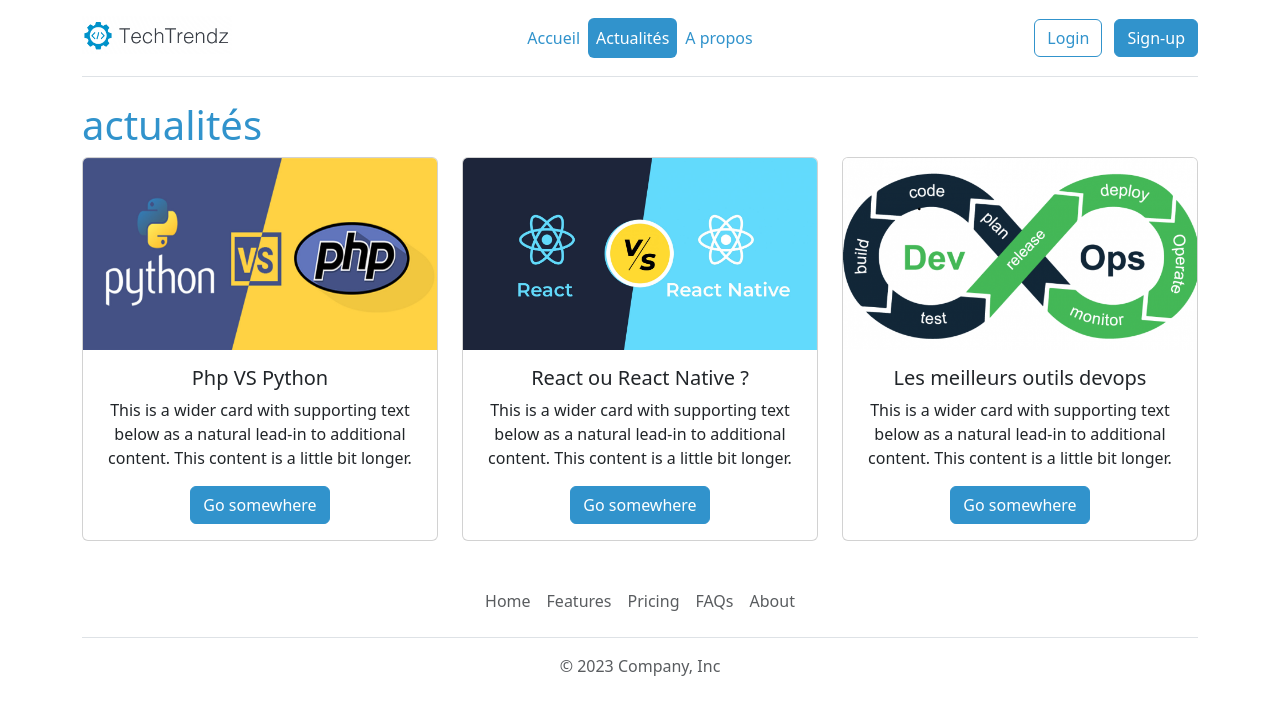
After one commit to abdoubakiyaya/projet_live, a PHP site: page /actualites.php in a window 1280 px wide. The commit adds this page. Shown: the top 715 px of the page. Run offline with PHP 8.4, Linux system fonts and the light colour scheme.

Commit message:
crop du text

```diff
--- a/a_propos.php
+++ b/a_propos.php
@@ -1,2 +1,6 @@
-<?php require_once __DIR__ . "/templates/header.php" ?>
+<?php
+require_once __DIR__ . "/lib/menu.php";
+require_once __DIR__ . "/templates/header.php" ?>
+<h1>A propos</h1>
+<p>Lorem ipsum dolor sit amet consectetur adipisicing elit. Maxime nihil dolore dolor adipisci error debitis quis reiciendis. Nulla assumenda eum aliquid excepturi adipisci aliquam consequuntur? Quam dolor earum consectetur vel.</p>
 <?php require_once __DIR__ . "/templates/footer.php" ?>
--- /dev/null
+++ b/actualites.php
@@ -0,0 +1,16 @@
+<?php
+require_once __DIR__ . "/lib/article.php";
+require_once __DIR__ . "/lib/menu.php";
+require_once __DIR__ . "/templates/header.php";
+
+
+?>
+<h1>actualités</h1>
+
+<div class="row row-cols-1 row-cols-md-3 g-4 text-center">
+  <?php foreach ($articles as $key => $article) {
+    require __DIR__ . "/templates/article_part.php";
+  } ?>
+
+</div>
+<?php require_once __DIR__ . "/templates/footer.php" ?>
--- a/index.php
+++ b/index.php
@@ -1,6 +1,7 @@
 <?php
+require_once __DIR__ . "/lib/article.php";
+require_once __DIR__ . "/lib/menu.php";
 require_once __DIR__ . "/templates/header.php";
-require_once __DIR__ . "/lib/article.php";
 
 
 ?>
--- /dev/null
+++ b/lib/article.php
@@ -0,0 +1,8 @@
+<?php
+
+$articles = [
+  ["title" => "Php VS Python", "content" => "PHP Lorem ipsum dolor sit amet, consectetur adipisicing elit. Saepe dolor vero ut, labore non deserunt quo blanditiis! Debitis id aliquid repellendus rem, provident eos quidem cum est eum, quam neque.", "image" => "1-php-vs-python.jpg"],
+  ["title" => "React ou React Native ?", "content" => " React Lorem ipsum dolor sit amet, consectetur adipisicing elit. Saepe dolor vero ut, labore non deserunt quo blanditiis! Debitis id aliquid repellendus rem, provident eos quidem cum est eum, quam neque.", "image" => "2-react-vs-react-native.jpg"],
+  ["title" => "Les meilleurs outils devops", "content" => " Outils Lorem ipsum dolor sit amet, consectetur adipisicing elit. Saepe dolor vero ut, labore non deserunt quo blanditiis! Debitis id aliquid repellendus rem, provident eos quidem cum est eum, quam neque.", "image" => "3-devops.png"],
+
+];
--- /dev/null
+++ b/lib/menu.php
@@ -0,0 +1,8 @@
+<?php
+
+$mainMenu = [
+  "index.php" => ["title" => "Accueil", "head_title" => "Accueil TechTrendz", "meta_description" => "projet_live, l'actu tech", "exclude" => false],
+  "actualites.php" => ["title" => "Actualités", "head_title" => "Actualités Tech et dev", "meta_description" => "Découvrez toutes nos actualités", "exclude" => false],
+  "a_propos.php" => ["title" => "A propos", "head_title" => "A propos de TechTrendz", "meta_description" => "L'histoire du site techtrendz", "exclude" => false],
+
+];
--- /dev/null
+++ b/templates/article_part.php
@@ -0,0 +1,10 @@
+<div class="col">
+  <div class="card h-100">
+    <img src="/uploads/articles/<?= $article["image"] ?>" class="card-img-top" alt="<?= $article["title"] ?>">
+    <div class="card-body">
+      <h5 class="card-title"><?= $article["title"] ?></h5>
+      <p class="card-text">This is a wider card with supporting text below as a natural lead-in to additional content. This content is a little bit longer.</p>
+      <a href="#" class="btn btn-primary">Go somewhere</a>
+    </div>
+  </div>
+</div>
--- a/templates/header.php
+++ b/templates/header.php
@@ -1,10 +1,20 @@
+<?php
+
+
+
+$currentPage = basename($_SERVER["SCRIPT_NAME"]);
+
+?>
+
+
 <!doctype html>
-<html lang="en">
+<html lang="fr">
 
 <head>
   <meta charset="utf-8">
   <meta name="viewport" content="width=device-width, initial-scale=1">
-  <title>Projet live</title>
+  <meta name="description" content="<?= $mainMenu[$currentPage]["meta_description"] ?>">
+  <title><?= $mainMenu[$currentPage]["head_title"] ?></title>
   <link href="https://cdn.jsdelivr.net/npm/bootstrap@5.3.1/dist/css/bootstrap.min.css" rel="stylesheet" integrity="sha384-4bw+/aepP/YC94hEpVNVgiZdgIC5+VKNBQNGCHeKRQN+PtmoHDEXuppvnDJzQIu9" crossorigin="anonymous">
   <link rel="stylesheet" href="/assets/css/override-bootstrap.css">
 </head>
@@ -18,12 +28,18 @@
         </a>
       </div>
 
-      <ul class="nav col-12 col-md-auto mb-2 justify-content-center mb-md-0">
-        <li><a href="#" class="nav-link px-2 link-secondary">Home</a></li>
-        <li><a href="#" class="nav-link px-2">Features</a></li>
-        <li><a href="#" class="nav-link px-2">Pricing</a></li>
-        <li><a href="#" class="nav-link px-2">FAQs</a></li>
-        <li><a href="#" class="nav-link px-2">About</a></li>
+      <ul class="nav nav-pills col-12 col-md-auto mb-2 justify-content-center mb-md-0">
+        <?php foreach ($mainMenu as $key => $menuItem) {
+          if (!$menuItem["exclude"]) {
+        ?>
+            <li class="nav-item"><a href="<?= $key ?>" class="nav-link px-2 <?php
+                                                                            if ($key === $currentPage) {
+                                                                              echo "active";
+                                                                            }
+                                                                            ?>"><?= $menuItem["title"] ?> </a></li>
+        <?php }
+        }
+        ?>
       </ul>
 
       <div class="col-md-3 text-end">
```
Also changed, not shown: actualite.php (added, +28 -0 lines).
